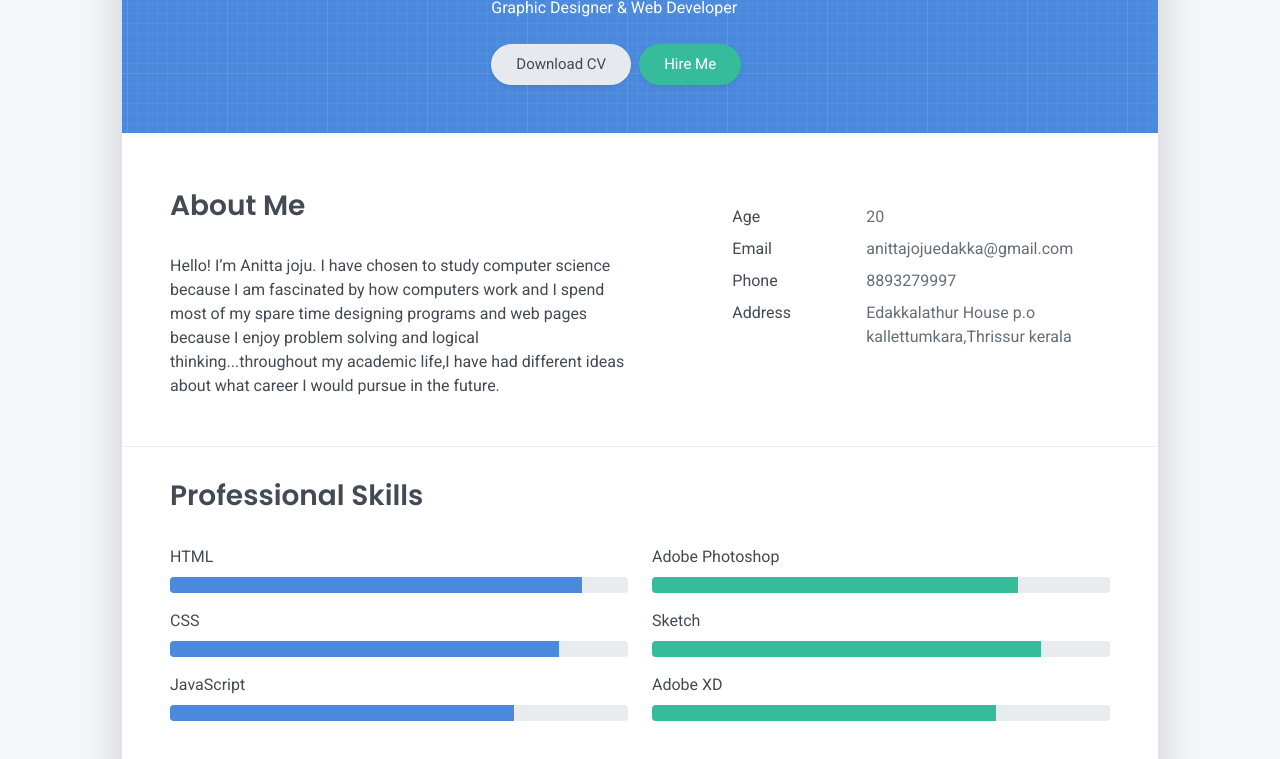
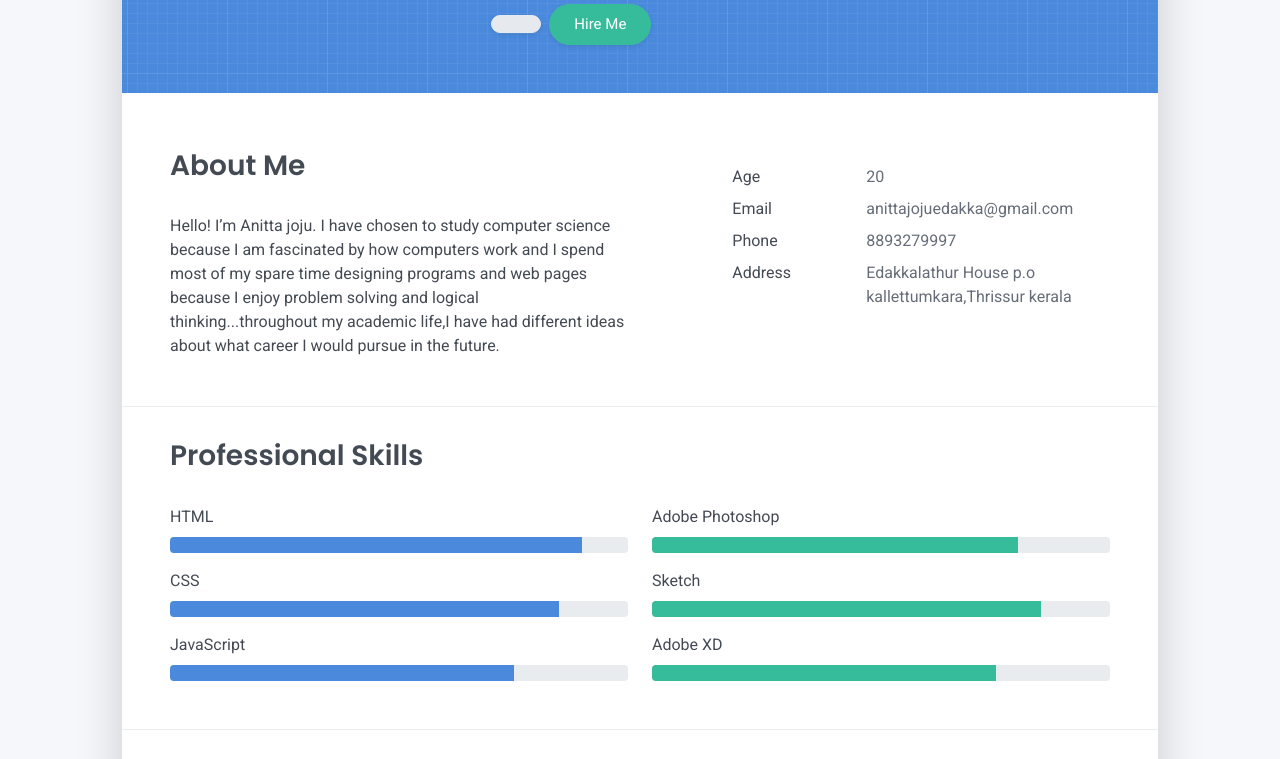
Before and after one commit to AnittaJoju/anittajoju.github.io, a plain HTML site: page index.html in a window 1280 px wide. Shown: the part 236-995 px from the top of the page. Drawn offline with Linux system fonts and the light colour scheme.

Commit message:
Update index.html

```diff
--- a/index.html
+++ b/index.html
@@ -56,8 +56,8 @@
       </div>
       <div class="col-lg-8 col-md-7 text-center text-md-start">
         <h2 class="h1 mt-2" data-aos="fade-left" data-aos-delay="0">Anitta joju</h2>
-        <p data-aos="fade-left" data-aos-delay="100">Graphic Designer & Web Developer</p>
-        <div class="d-print-none" data-aos="fade-left" data-aos-delay="200"><a class="btn btn-light text-dark shadow-sm mt-1 me-1" href="right-resume.pdf" target="_blank">Download CV</a><a class="btn btn-success shadow-sm mt-1" href="#contact">Hire Me</a></div>
+        <p data-aos="fade-left" data-aos-delay="100"></p>
+        <div class="d-print-none" data-aos="fade-left" data-aos-delay="200"><a class="btn btn-light text-dark shadow-sm mt-1 me-1" href="right-resume.pdf" target="_blank"></a><a class="btn btn-success shadow-sm mt-1" href="#contact">Hire Me</a></div>
       </div>
     </div>
   </div>
```
